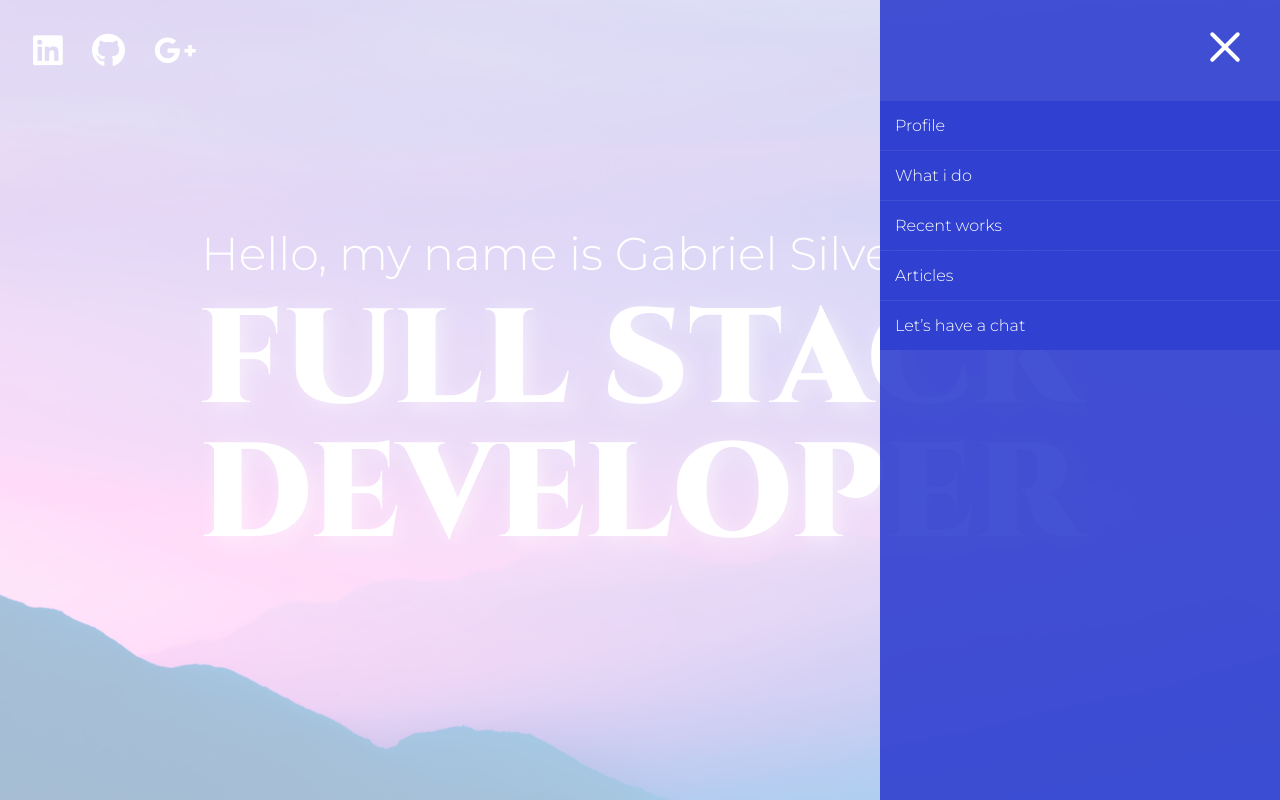
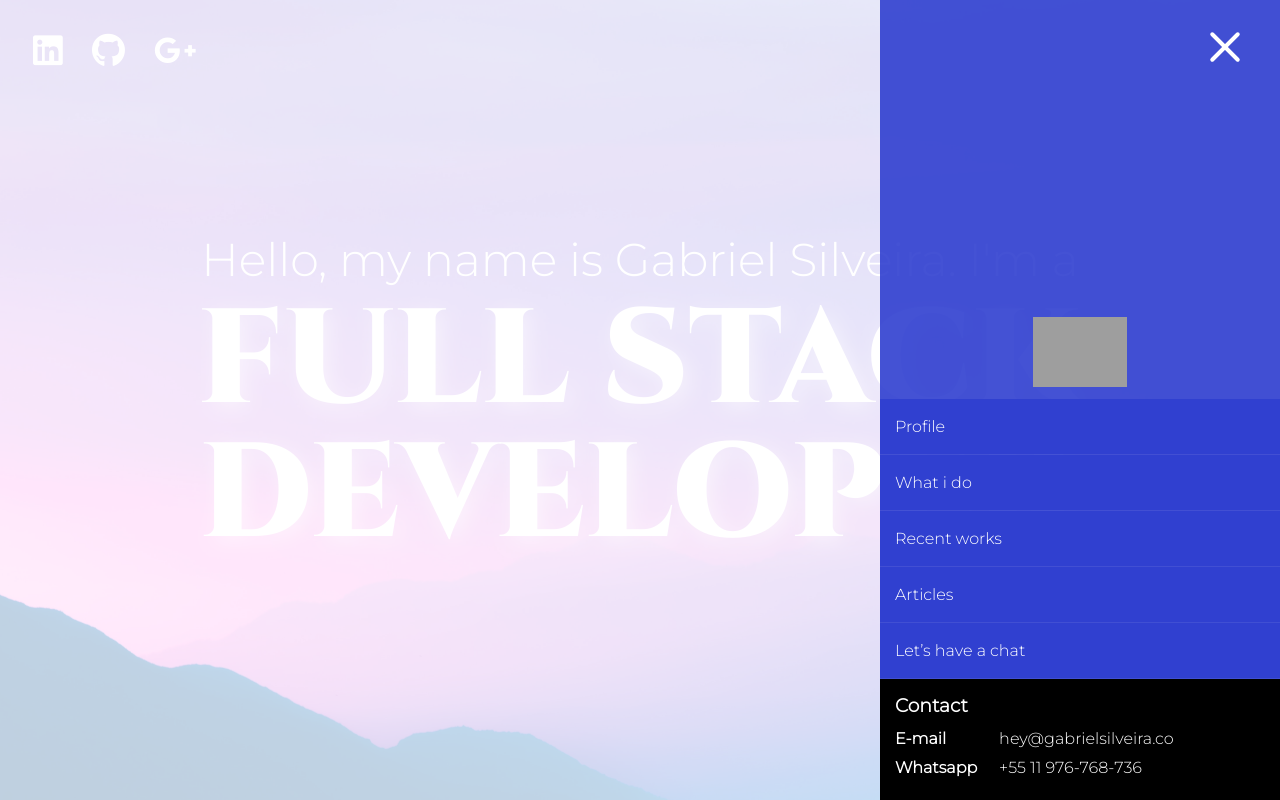
Before and after one commit to gabriel-silveira/portfolio, a Node server app: template views/index.html in a window 1280 px wide. Run offline with Node 20, Linux system fonts and the light colour scheme; the template is opened without the code that fills it, so the values that code supplies are empty; some libraries are stand-ins or nearby versions; grey boxes are pictures that could not be loaded.

Commit message:
Menu footer

```diff
--- a/static/css/geral.css
+++ b/static/css/geral.css
@@ -3,6 +3,7 @@
 }
 
 * {
+  box-sizing: border-box;
   margin: 0px;
   padding: 0px;
   font-family: 'Montserrat', sans-serif;
@@ -12,7 +13,13 @@
 body {
   background-color: #FFF;
 }
-
+h3 {
+  padding: 0px 0px 10px 0px;
+}
+p {
+  line-height: 150%;
+  padding: 0px 0px 5px 0px;
+}
 a {
   cursor: pointer;
 }
@@ -65,7 +72,7 @@ div#app {
   transition: all 0.5s;
 }
 #main-menu.active {
-  background-color: rgba(255,255,255,0.65);
+  background-color: rgba(255,255,255,0.75);
 }
 #nav-main-menu {
   z-index: 2;
@@ -80,20 +87,43 @@ div#app {
 #main-menu.active #nav-main-menu {
   right: 0px;
 }
+#menu-content-wrapper {
+  position: absolute;
+  bottom: 0px;
+  width: 100%;
+}
 #nav-main-menu #menu-logo {
-  height: 100px;
+  cursor: pointer;
+  padding: 14px;
+  height: 95px;
+  font-family: 'Cinzel Decorative', cursive;
+  font-size: 24px;
+  color: #FFF;
+  text-align: center;
+}
+#nav-main-menu #menu-logo img {
+  height: 70px;
 }
 #nav-main-menu a {
   display: block;
   width: 100%;
-  padding: 15px;
+  padding: 18px 15px;
   margin: 1px 0px;
   background-color: var(--purple);
   color: #FFF;
   transition: all 0.3s;
 }
 #nav-main-menu a:hover {
-  padding: 15px 15px 15px 25px;
+  padding-left: 25px;
   background-color: rgba(255,255,255,0.25);
   color: #FFF;
 }
+#nav-main-menu #menu-footer {
+  padding: 15px;
+  background-color: #000;
+  color: #FFF;
+}
+#nav-main-menu #menu-footer p b {
+  display: inline-block;
+  width: 100px;
+}
--- a/static/js/vue/home.js
+++ b/static/js/vue/home.js
@@ -3,7 +3,14 @@ new Vue({
   el: '#app',
   data: {
     openNav: false,
-    sections: ['profile', 'what-i-do', 'recent-works', 'articles', 'contact']
+    sections: [
+      '',
+      'profile',
+      'what-i-do',
+      'recent-works',
+      'articles',
+      'contact'
+    ]
   },
   methods: {
     toggleMenu: function() {
--- a/views/index.html
+++ b/views/index.html
@@ -22,12 +22,19 @@
     <div id="app">
       <div id="main-menu" :class="{ active: openNav }">
         <nav id="nav-main-menu">
-          <div id="menu-logo"></div>
-          <a @click="go(0)">Profile</a>
-          <a @click="go(1)">What i do</a>
-          <a @click="go(2)">Recent works</a>
-          <a @click="go(3)">Articles</a>
-          <a @click="go(4)">Let’s have a chat</a>
+          <div id="menu-content-wrapper">
+            <div id="menu-logo" @click="go(0)" title="Home page..."><img src="http://gabrielsilveira.com.br/imgs/logo_gs.png" alt="Logo Gabriel Silveira"></div>
+            <a @click="go(1)">Profile</a>
+            <a @click="go(2)">What i do</a>
+            <a @click="go(3)">Recent works</a>
+            <a @click="go(4)">Articles</a>
+            <a @click="go(5)">Let’s have a chat</a>
+            <div id="menu-footer">
+              <h3>Contact</h3>
+              <p><b>E-mail</b> hey@gabrielsilveira.co</p>
+              <p><b>Whatsapp</b> +55 11 976-768-736</p>
+            </div>
+          </div>
         </nav>
       </div>
 
```
